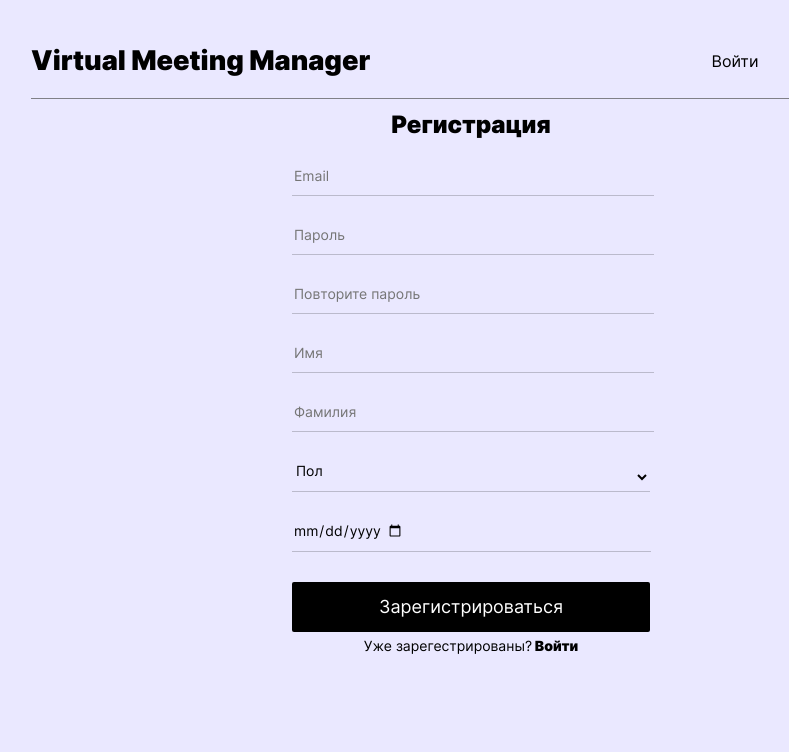
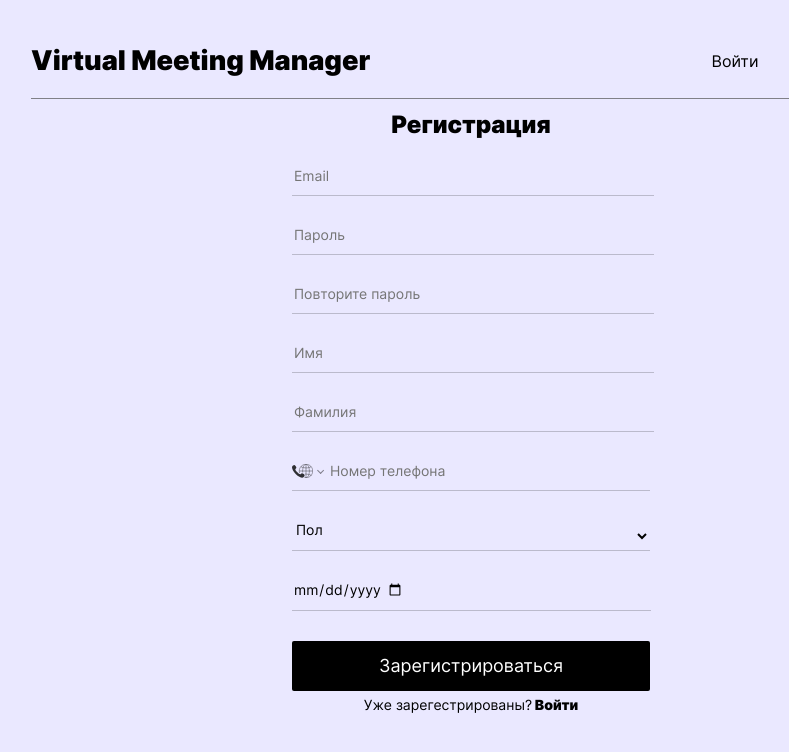
Before and after one commit to MaksiRep/Virtual-meeting-manager-frontend, a React (Create React App) app: page /sign-up in a window 1280 px wide. Shown: the top 752 px of the page, without its empty margins (169-958 px from the left). Built offline with nearby package versions, Linux system fonts and the light colour scheme; no server answers.

Commit message:
feat:р-ция изменения юзеров

```diff
--- a/package.json
+++ b/package.json
@@ -8,6 +8,7 @@
     "@testing-library/user-event": "^13.5.0",
     "react": "^18.2.0",
     "react-dom": "^18.2.0",
+    "react-phone-number-input": "^3.3.7",
     "react-router-dom": "^6.17.0",
     "react-scripts": "5.0.1",
     "web-vitals": "^2.1.4"
--- a/src/components/landing/PersonalInfo.js
+++ b/src/components/landing/PersonalInfo.js
@@ -1,76 +1,61 @@
-import React, {useEffect, useState} from "react";
+import React, {useEffect, useRef, useState} from "react";
 import '../styles/PersonalInfo.css';
 import '../styles/Auth.css';
 import {CurrentUserContext} from "../../contexts/CurrentUserContext";
+import PhoneInput from "react-phone-number-input";
 
 function PersonalInfo(props) {
 
     const currentUser = React.useContext(CurrentUserContext);
 
-    const [name, setName] = useState('');
-    const [surname, setSurname] = useState('');
+    const nameRef = useRef();
+    const surnameRef = useRef();
+    const sexRef = useRef();
+    const dateBirthRef = useRef();
     const [email, setEmail] = useState('');
-    const [sex, setSex] = useState('');
-    const [birthDate, setBirthDate] = useState('');
+    const [phoneNumber, setPhoneNumber] = useState();
 
     useEffect(() => {
-        setName(currentUser.firstName);
-        setSurname(currentUser.lastName);
-        setEmail(currentUser.email);
-        setSex(currentUser.gender);
-        setBirthDate(currentUser.birthDate);
+        if (!(Object.keys(currentUser).length === 0 && currentUser.constructor === Object)){
+            nameRef.current.value = currentUser.firstName;
+            surnameRef.current.value = currentUser.lastName;
+            setPhoneNumber(currentUser.phone);
+            setEmail(currentUser.email);
+            sexRef.current.value = currentUser.gender;
+            dateBirthRef.current.value = props.user.birthDate;
+        }
     }, [currentUser]);
-
-    function handleChangeName(e) {
-        setName(e.target.value);
-    }
-
-    function handleChangeSurname(e) {
-        setSurname(e.target.value);
-    }
-
-    function handleChangeEmail(e) {
-        setEmail(e.target.value);
-    }
-
-    function handleChangeSex(e) {
-        setSex(e.target.value);
-    }
-
-    function handleChangeBirthDate(e) {
-        setBirthDate(e.target.value);
-    }
 
     function handleSubmit(e) {
         e.preventDefault();
-        console.log(e.target.value)
-        props.onChange({
-            name,
-            surname,
-            email,
-            sex,
-            birthDate
-        });
+        props.onSubmit({
+            userId: currentUser.id,
+            firstName: nameRef.current.value,
+            lastName: surnameRef.current.value,
+            birthDate: dateBirthRef.current.value,
+            gender: sexRef.current.value,
+            phone: phoneNumber
+        })
     }
 
     return(
         <div className='personal__info'>
             <h2 className='auth__title'>Личная информация</h2>
             <form className='form-auth' onSubmit={handleSubmit}>
-                <input className='form-auth__input' type='email' placeholder='Email' id='email-input' name='email'
-                       required minLength="2" maxLength="40" value={email || ''} onChange={handleChangeEmail}/>
-                <input className='form-auth__input' type='text' placeholder='Имя' onChange={handleChangeName}
-                       id='name-input' name='name' required minLength="2" maxLength="40" value={name || ''}/>
-                <input className='form-auth__input' type='text' placeholder='Фамилия' onChange={handleChangeSurname}
-                       id='surname-input' name='surname' required minLength="2" maxLength="40" value={surname || ''}/>
+                <p className='form-auth__input'>{email}</p>
+                <input className='form-auth__input' type='text' placeholder='Имя' ref={nameRef}
+                       id='name-input' name='name' required minLength="2" maxLength="40"/>
+                <input className='form-auth__input' type='text' placeholder='Фамилия' ref={surnameRef}
+                       id='surname-input' name='surname' required minLength="2" maxLength="40"/>
+                <PhoneInput className='form-auth__input' onChange={setPhoneNumber} value={phoneNumber} placeholder='Номер телефона'/>
                 <select className='form-auth__input' placeholder='Пол' id='password-repeat-input' name='password'
-                        value={sex} required onChange={handleChangeSex}>
+                        ref={sexRef} required>
                     <option value='male'>Муж</option>
                     <option value='female'>Жен</option>
                 </select>
-                <input className='form-auth__input' type='date' placeholder='Дата рождения' value={birthDate || ''}
+                <input className='form-auth__input' type='date' placeholder='Дата рождения'
                        id='birth-date-input' name='birth-date' required min="1907-01-01" max="2009-01-01"
-                       onChange={handleChangeBirthDate}/>
+                       ref={dateBirthRef}/>
                 <button className='auth__admit-button'>Сохранить</button>
             </form>
         </div>
--- a/src/components/landing/Register.js
+++ b/src/components/landing/Register.js
@@ -1,16 +1,18 @@
-import React, {useRef} from "react";
+import React, {useRef, useState} from "react";
 import {Link} from "react-router-dom";
 import '../styles/Auth.css'
+import PhoneInput from 'react-phone-number-input'
 
 function Register(props) {
 
     const emailRef = useRef();
     const passwordRef = useRef();
     const repeatPasswordRef = useRef();
-    const nameRef = React.useRef();
-    const surnameRef = React.useRef();
-    const sexRef = React.useRef();
-    const dateBirthRef = React.useRef();
+    const nameRef = useRef();
+    const surnameRef = useRef();
+    const sexRef = useRef();
+    const dateBirthRef = useRef();
+    const [phoneNumber, setPhoneNumber] = useState();
 
     function handleSubmit(e) {
         e.preventDefault()
@@ -21,7 +23,8 @@ function Register(props) {
                 firstName: nameRef.current.value,
                 lastName: surnameRef.current.value,
                 gender: sexRef.current.value,
-                birthDate: dateBirthRef.current.value
+                birthDate: dateBirthRef.current.value,
+                phone: phoneNumber
             })
     }
 
@@ -39,6 +42,7 @@ function Register(props) {
                        id='name-input' name='name' required minLength="2" maxLength="40" ref={nameRef}/>
                 <input className='form-auth__input' type='text' placeholder='Фамилия'
                        id='surname-input' name='surname' required minLength="2" maxLength="40" ref={surnameRef}/>
+                <PhoneInput className='form-auth__input' onChange={setPhoneNumber} value={phoneNumber} placeholder='Номер телефона'/>
                 <select className='form-auth__input' placeholder='Пол' id='password-repeat-input' name='password' required ref={sexRef}>
                     <option value='' disabled selected>Пол</option>
                     <option value='male'>Муж</option>
--- a/src/components/landing/UserPopup.js
+++ b/src/components/landing/UserPopup.js
@@ -1,6 +1,7 @@
-import React, {useEffect} from "react";
+import React, {useEffect, useState} from "react";
 import PopupWithForm from "./PopupWithForm";
 import '../styles/Auth.css';
+import PhoneInput from "react-phone-number-input";
 
 
 function UserPopup(props) {
@@ -11,24 +12,30 @@ function UserPopup(props) {
     const sexRef = React.useRef();
     const dateBirthRef = React.useRef();
     const isAdminRef = React.useRef();
+    const [phoneNumber, setPhoneNumber] = useState();
+    const [email, setEmail] = useState('');
 
     useEffect(() => {
-        nameRef.current.value = props.user.name;
-        surnameRef.current.value = props.user.surname;
-        emailRef.current.value = props.user.email;
-        sexRef.current.value = props.user.sex;
-        dateBirthRef.current.value = props.user.birthDate;
-        isAdminRef.current.checked = props.user.isAdmin;
+        if(props.user.roles){
+            nameRef.current.value = props.user.firstName;
+            surnameRef.current.value = props.user.lastName;
+            setEmail(props.user.email);
+            sexRef.current.value = props.user.gender;
+            dateBirthRef.current.value = props.user.birthDate;
+            isAdminRef.current.checked = props.user.roles.includes('admin');
+            setPhoneNumber(props.user.phone);
+        }
     }, [props.isOpen]);
 
     function handleSubmit(e) {
         e.preventDefault();
         props.onSubmit({
-            name: nameRef.current.value,
-            surname: surnameRef.current.value,
-            email: emailRef.current.value,
-            sex: sexRef.current.value,
-            dateBirth: dateBirthRef.current.value
+            userId: props.user.id,
+            firstName: nameRef.current.value,
+            lastName: surnameRef.current.value,
+            birthDate: dateBirthRef.current.value,
+            gender: sexRef.current.value,
+            phone: phoneNumber
         });
     }
 
@@ -36,14 +43,15 @@ function UserPopup(props) {
         <PopupWithForm title="Изменить данные пользователя" name="email" button={props.btnMessage} isOpen={props.isOpen}
                        onClose={props.onClose} onSubmit={handleSubmit} onOverlayClose={props.onOverlayClose}
                        exitButton={'user-exit-button'}>
-            <input className='form-auth__input' type='email' placeholder='Email' id='email-input' name='email'
-                   required minLength="2" maxLength="40" ref={emailRef}/>
+            <p className='form-auth__input'>{email}</p>
             <input className='form-auth__input' type='text' placeholder='Имя' ref={nameRef}
                    id='name-input' name='name' required minLength="2" maxLength="40"/>
             <input className='form-auth__input' type='text' placeholder='Фамилия' ref={surnameRef}
                    id='surname-input' name='surname' required minLength="2" maxLength="40"/>
+            <PhoneInput className='form-auth__input' onChange={setPhoneNumber} value={phoneNumber}
+                        placeholder='Номер телефона'/>
             <select className='form-auth__input' placeholder='Пол' id='password-repeat-input' name='password'
-                    ref={sexRef} required >
+                    ref={sexRef} required>
                 <option value='male'>Муж</option>
                 <option value='female'>Жен</option>
             </select>
--- a/src/components/landing/UsersList.js
+++ b/src/components/landing/UsersList.js
@@ -13,7 +13,7 @@ function UsersList(props) {
             <h2 className='user-list__title'>Список пользователей:</h2>
             {props.users.map((user, id) => (
                 <div className='user' key={user._id} onClick={() => handleUserClick(user)}>
-                    <p className='user__info'>{user.name} {user.surname} </p>
+                    <p className='user__info'>{user.firstName} {user.lastName} </p>
                     <p className='user__info user__info-mail'>{user.email}</p>
                 </div>
             ))}
--- a/src/components/styles/Auth.css
+++ b/src/components/styles/Auth.css
@@ -148,3 +148,140 @@
     font-weight: 400;
     line-height: 1.059rem;
 }
+
+/* CSS variables. */
+:root {
+    --PhoneInput-color--focus: #03b2cb;
+    --PhoneInputInternationalIconPhone-opacity: 0.8;
+    --PhoneInputInternationalIconGlobe-opacity: 0.65;
+    --PhoneInputCountrySelect-marginRight: 0.35em;
+    --PhoneInputCountrySelectArrow-width: 0.3em;
+    --PhoneInputCountrySelectArrow-marginLeft: var(--PhoneInputCountrySelect-marginRight);
+    --PhoneInputCountrySelectArrow-borderWidth: 1px;
+    --PhoneInputCountrySelectArrow-opacity: 0.45;
+    --PhoneInputCountrySelectArrow-color: currentColor;
+    --PhoneInputCountrySelectArrow-color--focus: var(--PhoneInput-color--focus);
+    --PhoneInputCountrySelectArrow-transform: rotate(45deg);
+    --PhoneInputCountryFlag-aspectRatio: 1.5;
+    --PhoneInputCountryFlag-height: 1em;
+    --PhoneInputCountryFlag-borderWidth: 1px;
+    --PhoneInputCountryFlag-borderColor: rgba(0,0,0,0.5);
+    --PhoneInputCountryFlag-borderColor--focus: var(--PhoneInput-color--focus);
+    --PhoneInputCountryFlag-backgroundColor--loading: rgba(0,0,0,0.1);
+}
+
+.PhoneInput {
+    /* This is done to stretch the contents of this component. */
+    display: flex;
+    align-items: center;
+    background-color: transparent;
+}
+
+.PhoneInputInput {
+    /* The phone number input stretches to fill all empty space */
+    flex: 1;
+    /* The phone number input should shrink
+       to make room for the extension input */
+    min-width: 0;
+    background-color: transparent;
+    border: none;
+}
+
+.PhoneInputCountryIcon {
+    width: calc(var(--PhoneInputCountryFlag-height) * var(--PhoneInputCountryFlag-aspectRatio));
+    height: var(--PhoneInputCountryFlag-height);
+}
+
+.PhoneInputCountryIcon--square {
+    width: var(--PhoneInputCountryFlag-height);
+}
+
+.PhoneInputCountryIcon--border {
+    /* Removed `background-color` because when an `<img/>` was still loading
+       it would show a dark gray rectangle. */
+    /* For some reason the `<img/>` is not stretched to 100% width and height
+       and sometime there can be seen white pixels of the background at top and bottom. */
+    background-color: var(--PhoneInputCountryFlag-backgroundColor--loading);
+    /* Border is added via `box-shadow` because `border` interferes with `width`/`height`. */
+    /* For some reason the `<img/>` is not stretched to 100% width and height
+       and sometime there can be seen white pixels of the background at top and bottom,
+       so an additional "inset" border is added. */
+    box-shadow: 0 0 0 var(--PhoneInputCountryFlag-borderWidth) var(--PhoneInputCountryFlag-borderColor),
+    inset 0 0 0 var(--PhoneInputCountryFlag-borderWidth) var(--PhoneInputCountryFlag-borderColor);
+}
+
+.PhoneInputCountryIconImg {
+    /* Fixes weird vertical space above the flag icon. */
+    /* https://gitlab.com/catamphetamine/react-phone-number-input/-/issues/7#note_348586559 */
+    display: block;
+    /* 3rd party <SVG/> flag icons won't stretch if they have `width` and `height`.
+       Also, if an <SVG/> icon's aspect ratio was different, it wouldn't fit too. */
+    width: 100%;
+    height: 100%;
+}
+
+.PhoneInputInternationalIconPhone {
+    opacity: var(--PhoneInputInternationalIconPhone-opacity);
+}
+
+.PhoneInputInternationalIconGlobe {
+    opacity: var(--PhoneInputInternationalIconGlobe-opacity);
+}
+
+/* Styling native country `<select/>`. */
+
+.PhoneInputCountry {
+    position: relative;
+    align-self: stretch;
+    display: flex;
+    align-items: center;
+    margin-right: var(--PhoneInputCountrySelect-marginRight);
+}
+
+.PhoneInputCountrySelect {
+    position: absolute;
+    top: 0;
+    left: 0;
+    height: 100%;
+    width: 100%;
+    z-index: 1;
+    border: 0;
+    opacity: 0;
+    cursor: pointer;
+}
+
+.PhoneInputCountrySelect[disabled],
+.PhoneInputCountrySelect[readonly] {
+    cursor: default;
+}
+
+.PhoneInputCountrySelectArrow {
+    display: block;
+    content: '';
+    width: var(--PhoneInputCountrySelectArrow-width);
+    height: var(--PhoneInputCountrySelectArrow-width);
+    margin-left: var(--PhoneInputCountrySelectArrow-marginLeft);
+    border-style: solid;
+    border-color: var(--PhoneInputCountrySelectArrow-color);
+    border-top-width: 0;
+    border-bottom-width: var(--PhoneInputCountrySelectArrow-borderWidth);
+    border-left-width: 0;
+    border-right-width: var(--PhoneInputCountrySelectArrow-borderWidth);
+    transform: var(--PhoneInputCountrySelectArrow-transform);
+    opacity: var(--PhoneInputCountrySelectArrow-opacity);
+}
+
+.PhoneInputCountrySelect:focus + .PhoneInputCountryIcon + .PhoneInputCountrySelectArrow {
+    opacity: 1;
+    color: var(--PhoneInputCountrySelectArrow-color--focus);
+}
+
+.PhoneInputCountrySelect:focus + .PhoneInputCountryIcon--border {
+    box-shadow: 0 0 0 var(--PhoneInputCountryFlag-borderWidth) var(--PhoneInputCountryFlag-borderColor--focus),
+    inset 0 0 0 var(--PhoneInputCountryFlag-borderWidth) var(--PhoneInputCountryFlag-borderColor--focus);
+}
+
+.PhoneInputCountrySelect:focus + .PhoneInputCountryIcon .PhoneInputInternationalIconGlobe {
+    opacity: 1;
+    color: var(--PhoneInputCountrySelectArrow-color--focus);
+}
--- a/src/utils/constants.js
+++ b/src/utils/constants.js
@@ -25,7 +25,7 @@ export const baseMeetingsRequest = {
 }
 export const authMessageSuccess = {
     img: 'success',
-    title: 'Вы успешно зарегистрировались!'
+    title: 'Всё прошло успешно'
 };
 
 export const authMessageFailure = {
```
Also changed, not shown: src/components/App.js (+62 -14 lines), src/utils/Api.js (+19 -9 lines), 1 other file (tests, documents, lock files or other folders).
